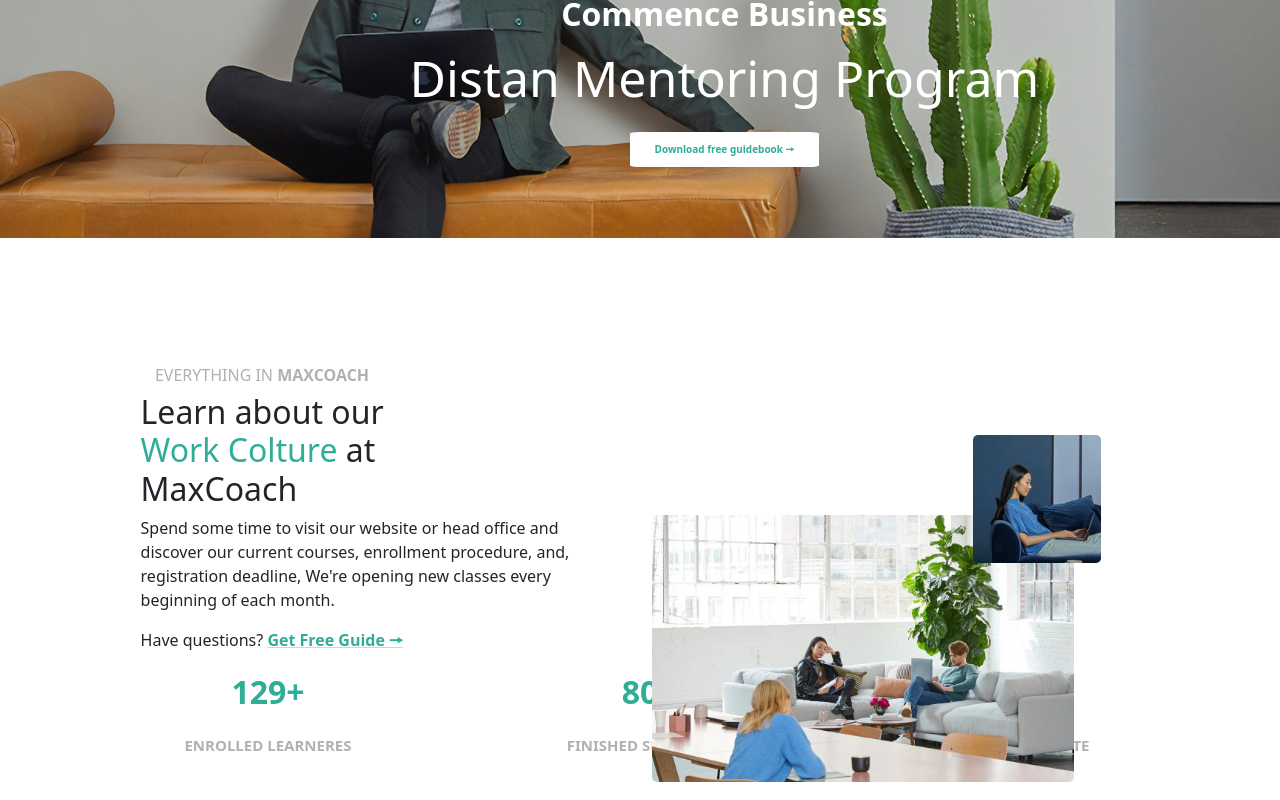
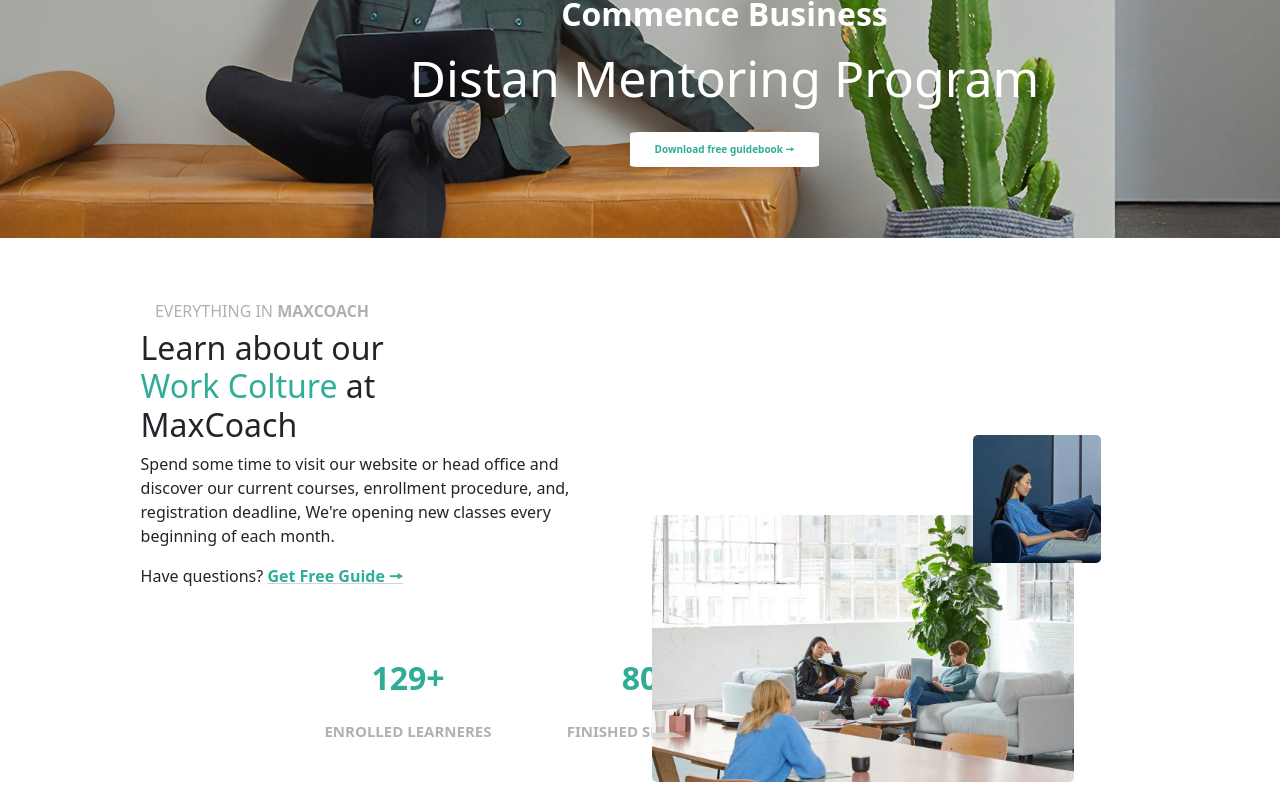
Before and after one commit to Fabrizio1919/proj-html-vuejs, a Vue app: page / in a window 1280 px wide. Shown: the part 285-1085 px from the top of the page. Built offline with nearby package versions, Linux system fonts and the light colour scheme.

Commit message:
fix workcolture

```diff
--- a/src/assets/scss/app.scss
+++ b/src/assets/scss/app.scss
@@ -71,7 +71,7 @@
 }
 
 .workColture {
-margin-top: 10%;
+margin-top: 5%;
 }
 
 .coulture {
@@ -104,10 +104,19 @@
    text-align: center;
    color: #2fad97;
    font-weight: 900;
-   font-size: 2rem
+   font-size: 2rem;
+   padding: 50px;
+   margin: 0px 10rem;
+
 }
 .dateCoulture {
     font-weight: 700;
     color: #b1b1b0;
     font-size: 15px;
 }
+
+.circle {
+    position: absolute;
+    right: 19%;
+    bottom: -56%;
+}
```
